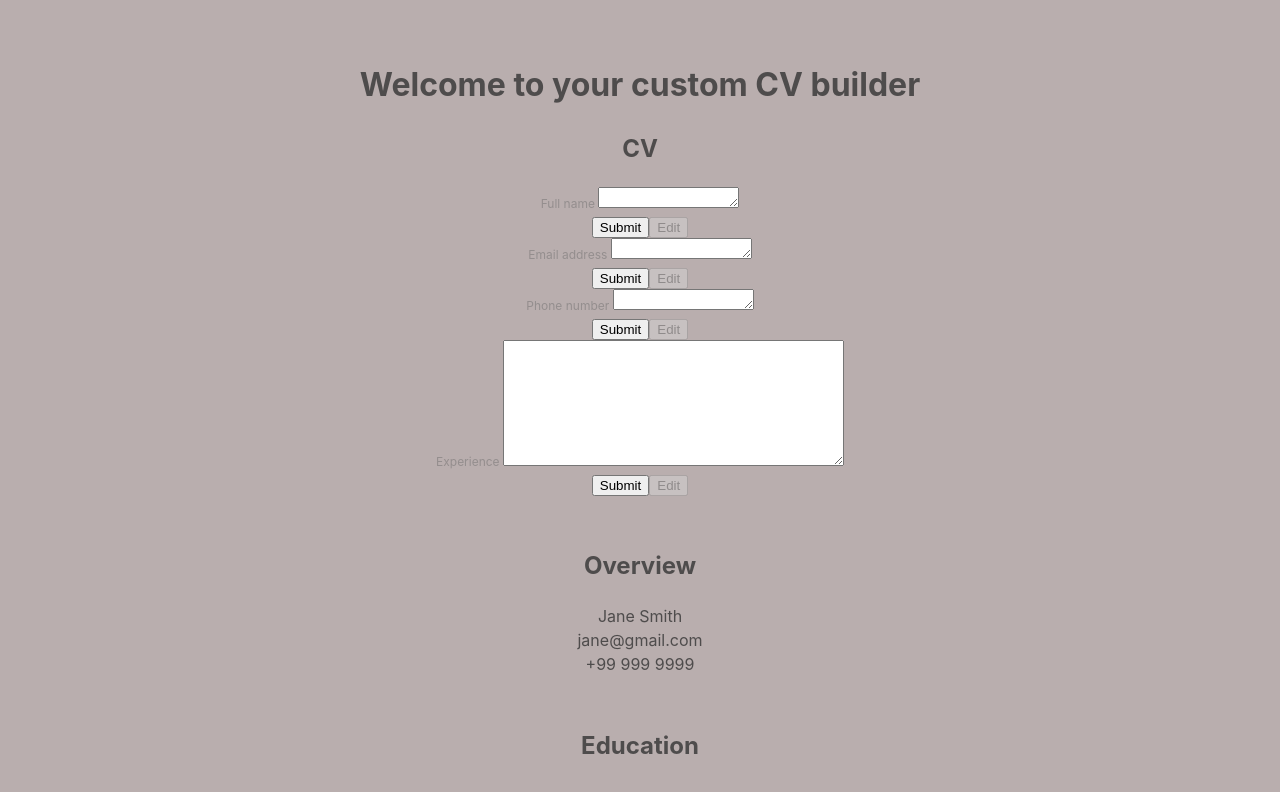
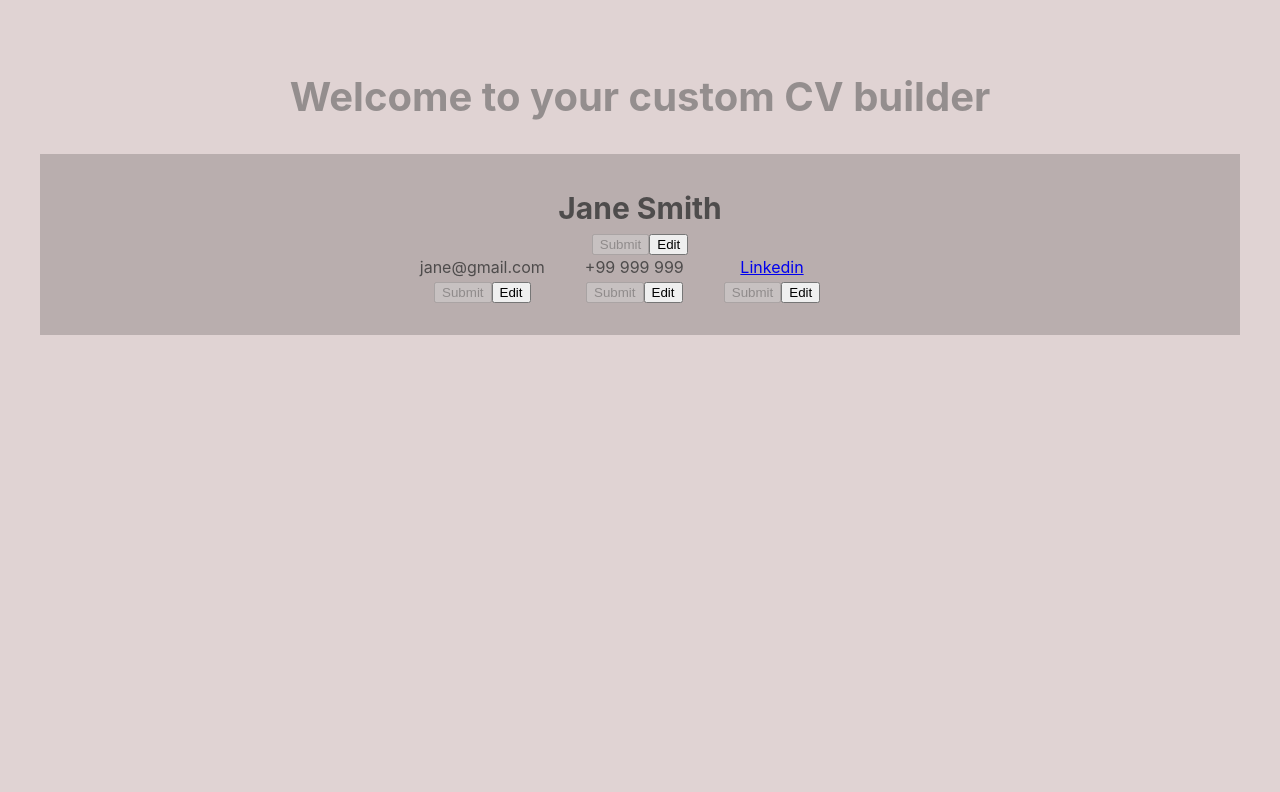
Before and after one commit to nataliegref/CVbuilder, a React (Vite) app: page / in a window 1280 px wide. Shown: the top 792 px of the page. Built offline with nearby package versions, Linux system fonts and the light colour scheme.

Commit message:
Added mock data and formated the overview portion of the CV builder

```diff
--- a/src/App.css
+++ b/src/App.css
@@ -5,12 +5,30 @@
   text-align: center;
 }
 
+#welcome{
+  font-size: 40px;
+  font-weight: 700;
+  color: rgb(148, 142, 142)
+
+}
+
+#overview{
+  margin: 0 auto;
+  padding: 2rem;
+  background-color: #b9aeae;
+}
+
+#name{
+  font-size: 30px;
+  font-weight: 700;
+}
+
 .item{
   font-size: 12px;
   color: rgb(148, 142, 142)
 }
 
-#overview{
-  margin: 0 auto;
-  padding: 2rem;
+.horizontal-layout {
+  display: inline-block;
+  margin-right: 40px;
 }
--- a/src/App.jsx
+++ b/src/App.jsx
@@ -1,19 +1,21 @@
 import { useState, useEffect } from 'react'
 import './App.css'
+import mockData from './Data'
 
 export function App() {
 
   return (
     <>
-    <h1>Welcome to your custom CV builder</h1>
+    <h1 id='welcome'>Welcome to your custom CV builder</h1>
     </>
   )
 }
 
 // eslint-disable-next-line react/prop-types
-function FormItem({item, setItem, title, row=1, col=15}){
+export function FormItem({itemDefault, id, title, divName, row=1, col=15}){
 
-  const [formVisible, setFormVisible] = useState(true);
+  const [item, setItem] = useState(itemDefault)
+  const [formVisible, setFormVisible] = useState(false);
   const [formValue, setFormValue] = useState('')
   const [textAreaWidth, setTextAreaWidth] = useState(col)
 
@@ -31,11 +33,11 @@ function FormItem({item, setItem, title, row=1, col=15}){
     setFormValue(item)
   }
 
-  return (<>
+  return (<div className={divName}>
   <form onSubmit = {handleSubmit}>
-  <span className = 'item'>{title} </span>
 
-{  formVisible &&  (
+{  formVisible &&  (<>
+   <span className = 'item'>{title} </span>
   <textarea rows={row}
   cols={textAreaWidth}
   value = {formValue}
@@ -44,8 +46,8 @@ function FormItem({item, setItem, title, row=1, col=15}){
     setFormValue(event.target.value)
   }}
     ></textarea>
+    </>
     )}
-
 
 </form>
 
@@ -56,6 +58,7 @@ handleEdit}>Edit</button>
 </>
   )
 :(<>
+{id.includes('URL') ? (<div id={id}><a href={item} target="_blank">{title}</a></div>) : (<div id={id}>{item}</div>)}
   <button disabled={true} className="disabled-button" onClick={handleSubmit}>Submit</button>
   <button onClick={
   handleEdit}>Edit</button>
@@ -63,38 +66,20 @@ handleEdit}>Edit</button>
     )
     }
 
-</>
+</div>
 )
 }
 
 
-
-
 export function Overview() {
-  const [name, setName] = useState('Jane Smith')
-  const [email, setEmail] = useState('jane@gmail.com')
-  const [phoneNumber, setPhoneNumber] = useState('+99 999 9999')
-  const [exp1, setExp1] = useState('')
   return (
     <>
-    <h2>CV</h2>
-    <FormItem item = {name} setItem = {setName} title={'Full name'}/>
-    <FormItem item = {email} setItem = {setEmail} title={'Email address'}/>
-    <FormItem item = {phoneNumber} setItem = {setPhoneNumber} title={'Phone number'}/>
-
-    <FormItem item = {exp1} setItem = {setExp1} title={'Experience'} row ={8} col = {50}/>
-    <div id='overview'>
-      <h2>Overview</h2>
-    <div id='name'>{name}</div>
-    <div id='email'>{email}</div>
-    <div id='phone'>{phoneNumber}</div>
-    </div>
-
-    <div id='Experience'>
-    <h2>Education</h2>
-    <div id='exp1'>{exp1}</div>
-    </div>
-
+       <div id='overview'>
+    <FormItem itemDefault = {mockData.name} id={'name'}  title={'Full name'}/>
+    <FormItem itemDefault = {mockData.email} id={'email'} divName = "horizontal-layout" title={'Email address'}/>
+    <FormItem itemDefault = {mockData.phone} id={'phone'} divName = "horizontal-layout" title={'Phone number'}/>
+    <FormItem itemDefault = {mockData.linkedin} id={'linkedinURL'} divName = "horizontal-layout" title={'Linkedin'}/>
+</div>
     </>
   )
 }
--- /dev/null
+++ b/src/Data.js
@@ -0,0 +1,9 @@
+const mockData = {
+    name:'Jane Smith',
+    email: 'jane@gmail.com',
+    phone: '+99 999 999',
+    linkedin: 'https://www.linkedin.com/',
+    text: "Lorem ipsum dolor sit amet, consectetur adipiscing elit. Nulla facilisi. Sed consequat augue ac mauris vestibulum, eget fringilla libero interdum. Suspendisse potenti. Nullam eleifend orci vel nisi lacinia, in auctor nisl auctor."
+}
+
+export default mockData;
--- a/src/index.css
+++ b/src/index.css
@@ -4,6 +4,6 @@
     font-weight: 400;
 
     color: rgba(62, 61, 61, 0.87);
-    background-color: #b9aeae;
+    background-color: #e0d3d3;
 
   }
```
